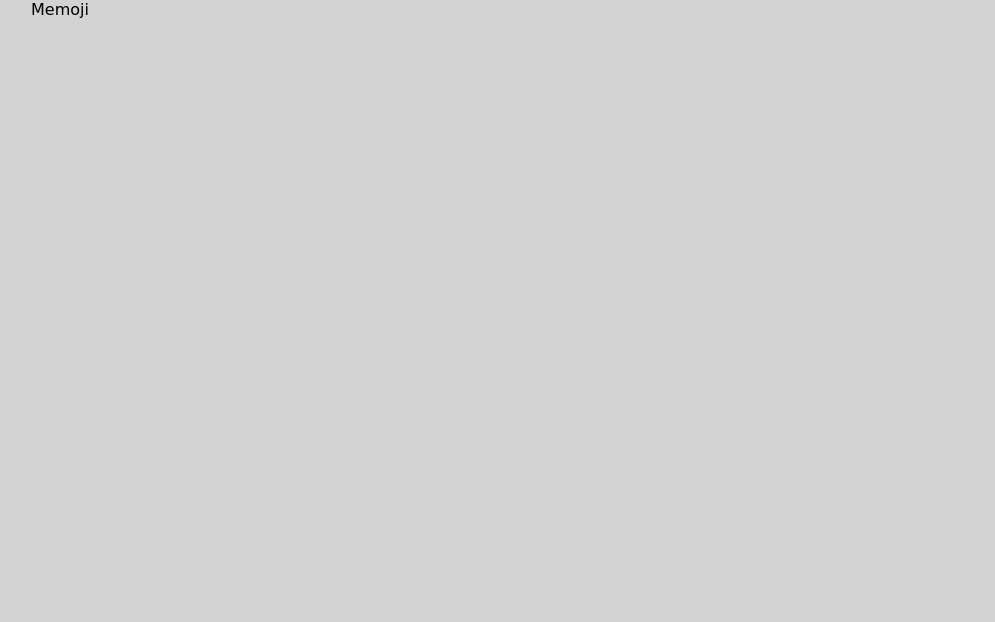
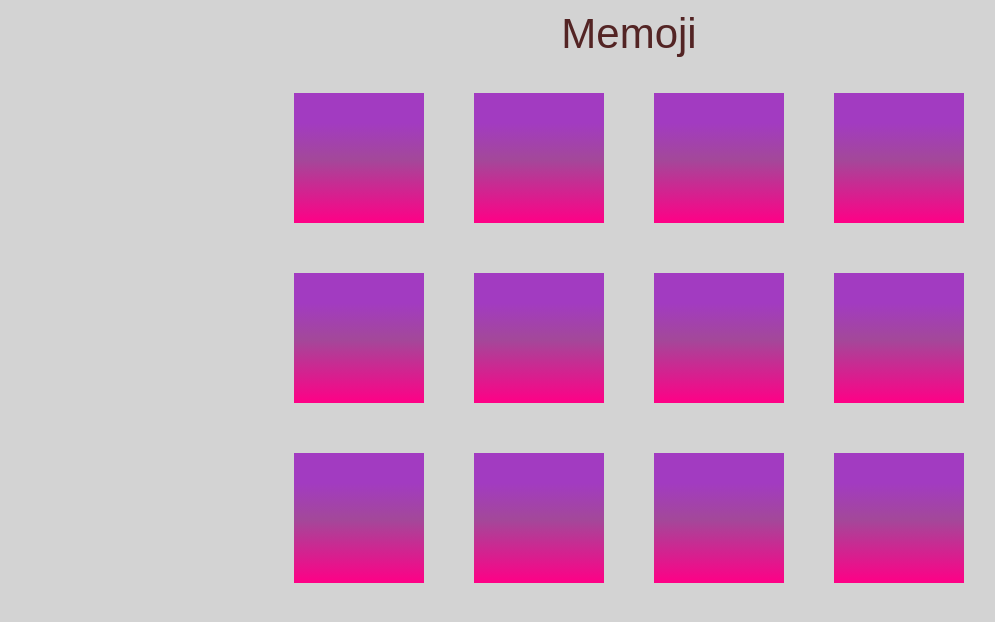
Before and after one commit to CPTMaTTi/memoji, a plain HTML site: page index.html in a window 1280 px wide. Shown: the whole page, without its empty margins (11-1006 px from the left). Drawn offline with Linux system fonts and the light colour scheme.

Commit message:
Карточки--заголовок

```diff
--- a/style.css
+++ b/style.css
@@ -2,11 +2,29 @@
     margin: 0;
     padding: 0;
   }
-  body heard{
-    font-family: 'Caveat', cursive;
-    padding: 42px;
-
+  heard{
+    font-family: 'Arial', cursive;
+    display: flex;
+    justify-content: center;
+    font-size: 42px;
+    color: rgb(83, 36, 36);
+    margin:10px;
   }
   body {
       background-color: lightgray;
   }
+  main {
+    display: flex;
+    flex-wrap: wrap;
+    width: 720px;
+    margin: auto;
+}
+
+.card {
+    font-size: 0;
+    width: 130px;
+    height: 130px;
+    margin: 25px;
+    background: rgb(162,59,193);
+    background: linear-gradient(180deg, rgba(162,59,193,1) 23%, rgba(163,72,154,1) 51%, rgba(255,0,134,1) 100%);
+}
```
